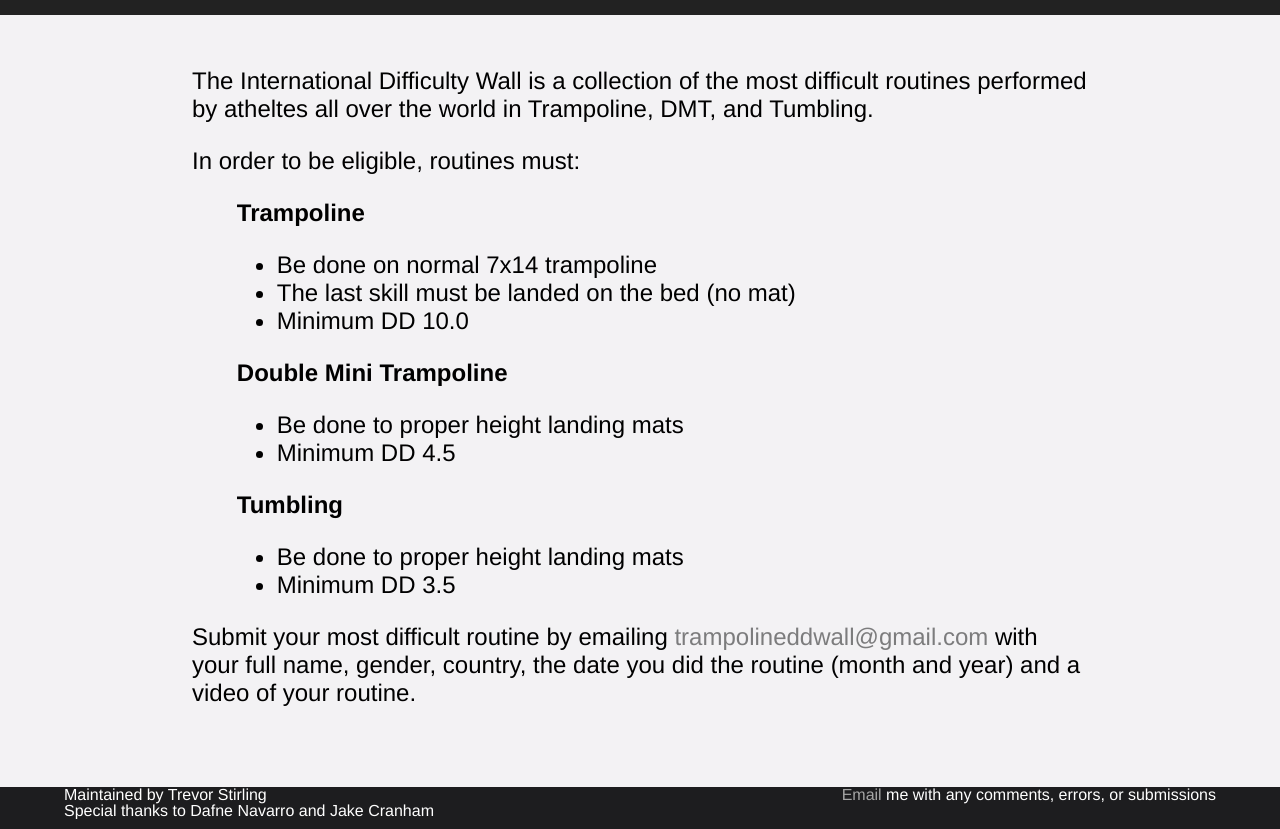
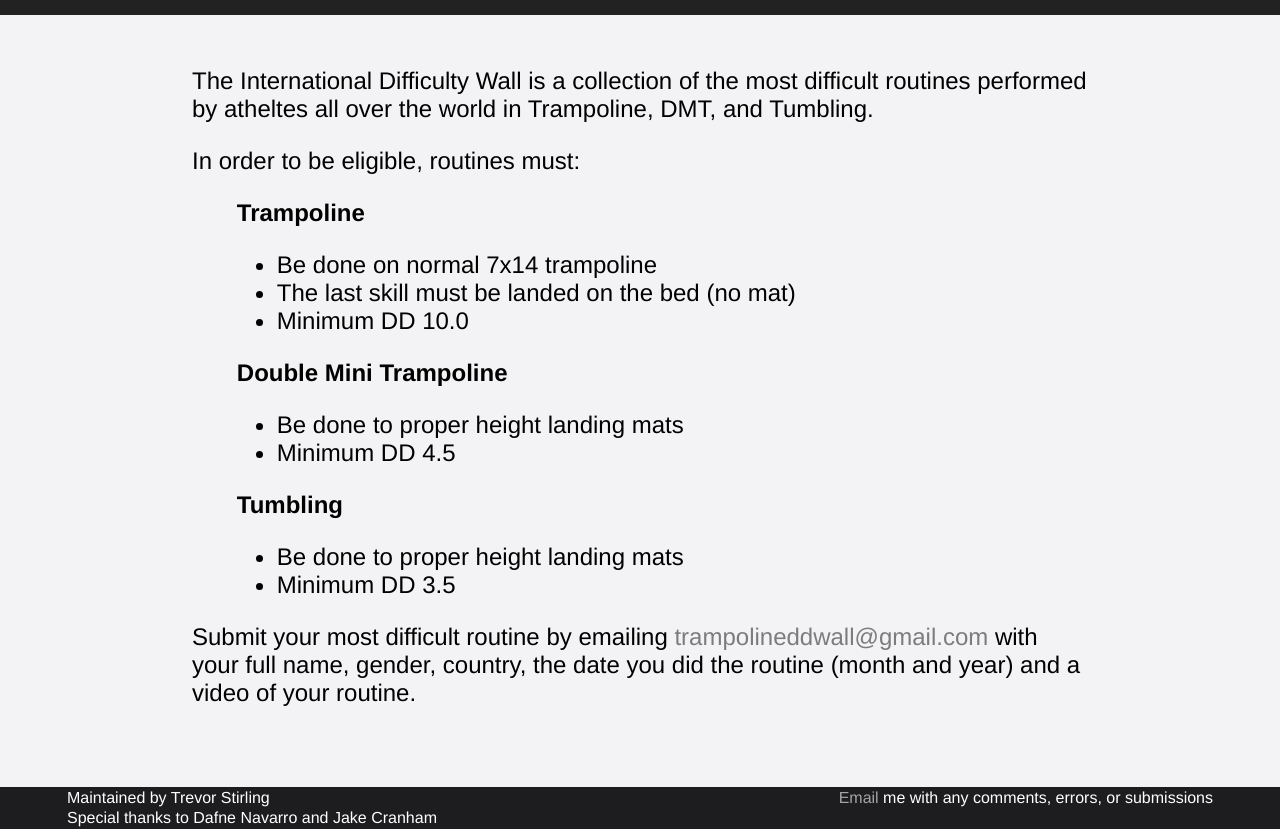
Before and after one commit to ddwall/ddwall.github.io, a plain HTML site: page index.html in a window 1280 px wide. Shown: the part 137-966 px from the top of the page. Drawn offline with Linux system fonts and the light colour scheme.

Commit message:
Footer table

```diff
--- a/Website_Data/style.css
+++ b/Website_Data/style.css
@@ -222,7 +222,7 @@ body {
 	font-size: 1em;
 	line-height: 1em;
 }
-.footer p {
+.footer table {
     	margin: 0 auto;
 	width: 90%;
 }
```
Also changed, not shown: Website_Data/footer.txt.
